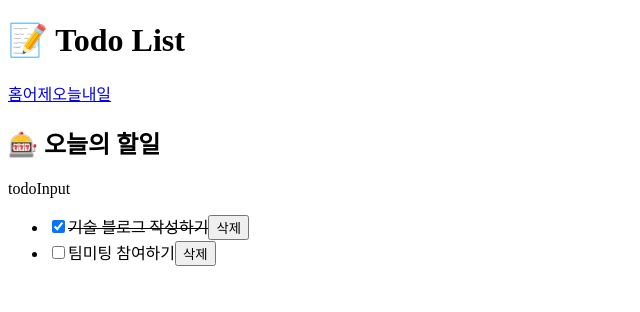
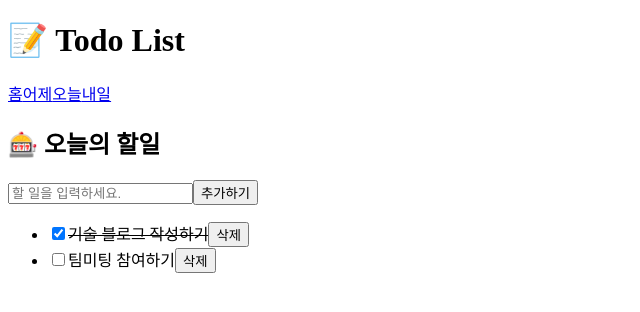
Before and after one commit to Hyunbara/TodoLst_react, a React (Vite) app: page /today in a window 1280 px wide. Shown: the top 312 px of the page, without its empty margins (0-640 px from the left). Built offline with nearby package versions, Linux system fonts and the light colour scheme.

Commit message:
feat: input 탭 엔터 또는 버튼 클릭 시 할 일 추가 기능 구현

```diff
--- a/src/components/TodoInput.jsx
+++ b/src/components/TodoInput.jsx
@@ -1,5 +1,31 @@
+import { useState } from "react";
+
 const TodoInput = ({ date, addTodo }) => {
-  return <div>todoInput</div>;
+  const [text, setText] = useState("");
+
+  // input 탭에서 엔터 시 또는 버튼을 눌렀을 때 동작하는 함수 (할 일 추가 함수)
+  const handleAdd = () => {
+    // 만약 값이 없으면 함수 종료
+    if (!text.trim()) return;
+
+    addTodo(date, text);
+    setText("");
+  };
+
+  return (
+    <div>
+      <input
+        type="text"
+        value={text}
+        placeholder="할 일을 입력하세요."
+        onChange={(e) => setText(e.target.value)}
+        onKeyDown={(e) => {
+          if (e.key === "Enter") handleAdd();
+        }}
+      />
+      <button onClick={handleAdd}>추가하기</button>
+    </div>
+  );
 };
 
 export default TodoInput;
```
